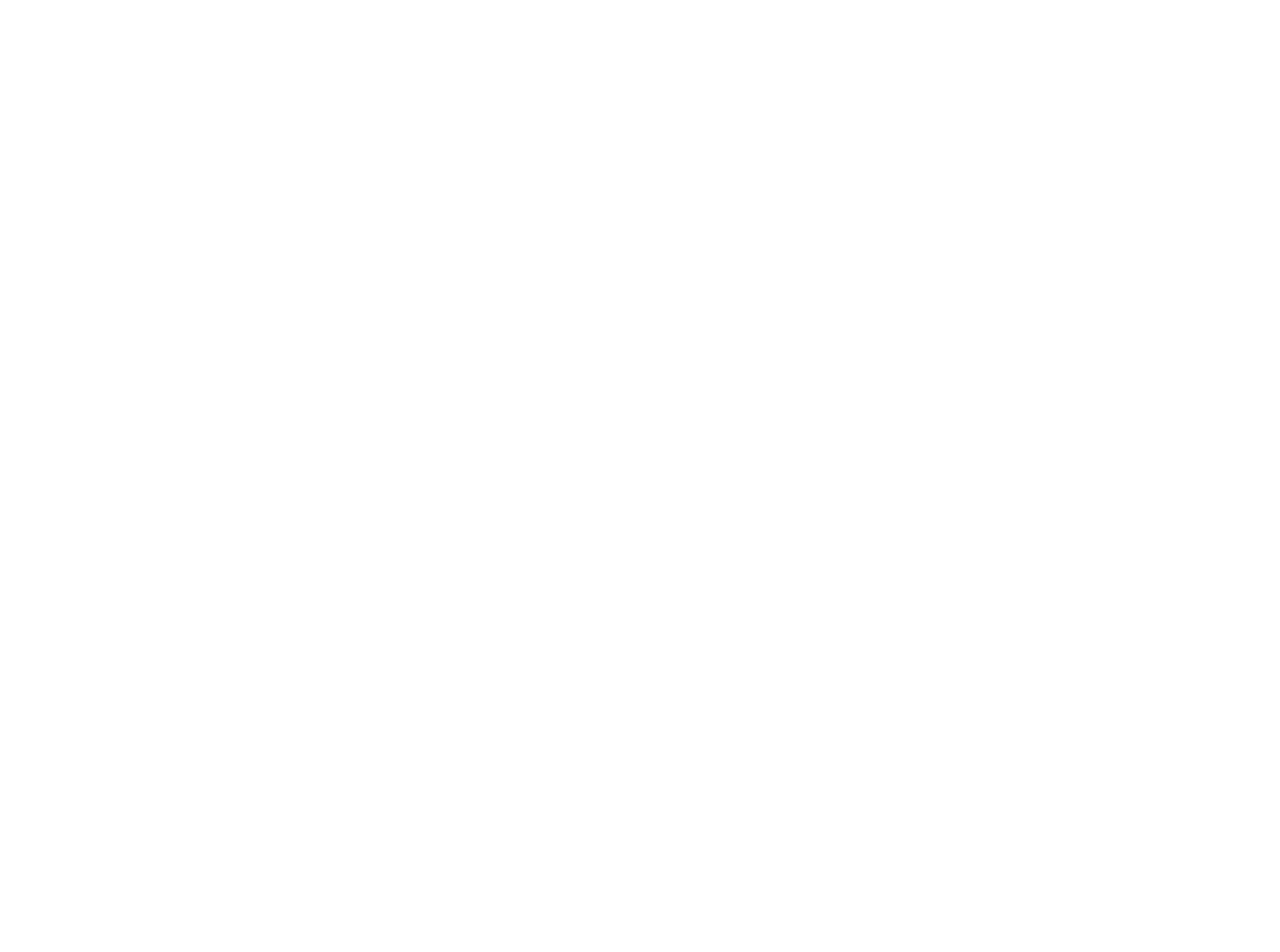
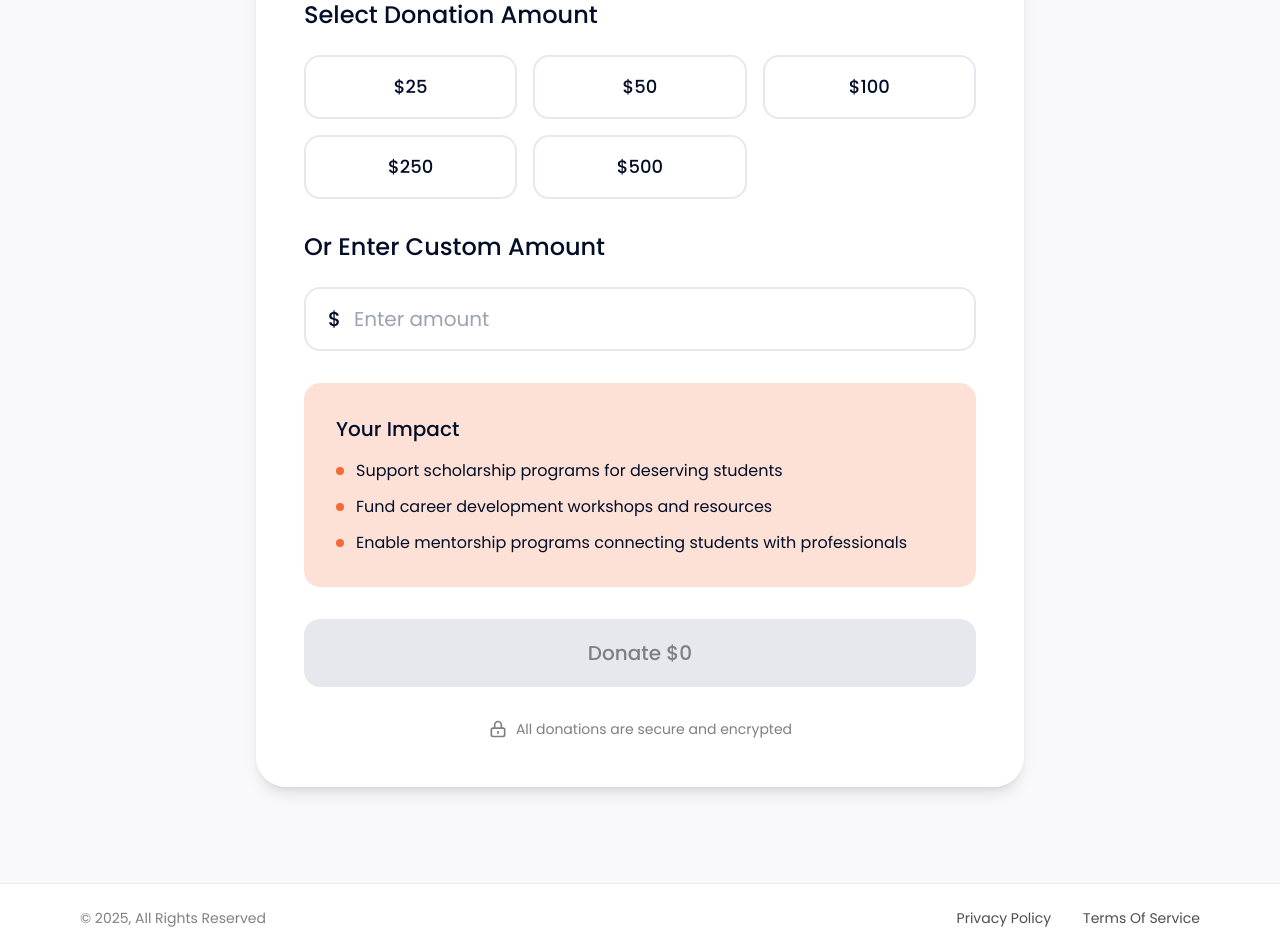
Before and after one commit to JonathanRamos2002/inuka, a React (Vite) app: page /donate in a window 1280 px wide. Before the commit this address had no page. Shown: the part 626-1578 px from the top of the page. Before the commit the page ends 800 px from the top, so only its background shows below. Built offline with nearby package versions, Linux system fonts and the light colour scheme.

Commit message:
updated donate page

```diff
--- a/src/Routes.jsx
+++ b/src/Routes.jsx
@@ -6,6 +6,7 @@
 import ServicesPage from './pages/Services';
 import EventsPage from './pages/Events';
 import ContactPage from './pages/Contact';
+import DonationPage from './pages/Donate';
 
 const AppRoutes = () => {
   return (
@@ -15,6 +16,7 @@
         <Route path="/services" element={<ServicesPage />} />
         <Route path="/events" element={<EventsPage />} />
         <Route path="/contact" element={<ContactPage />} />
+        <Route path="/donate" element={<DonationPage />} />
       </Routes>
     </Router>
   );
--- a/src/components/common/Header.jsx
+++ b/src/components/common/Header.jsx
@@ -64,9 +64,11 @@
           </div>
         </nav>
 
+        <Link to="/donate">
           <Button variant="secondary" className="hidden md:flex bg-[#f9f9fb] text-[#030d28] px-10 py-4 rounded-lg font-medium capitalize">
             Donate Now
           </Button>
+        </Link>
       </div>
 
       {/* Mobile Navigation Menu */}
@@ -101,9 +103,14 @@
             >
               Contact Us
             </Link>
+            <Link
+              to="/donate"
+              onClick={() => setIsMenuOpen(false)}
+            >
               <Button variant="secondary" className="bg-[#f9f9fb] text-[#030d28] px-10 py-4 rounded-lg font-medium capitalize w-full">
                 Donate Now
               </Button>
+            </Link>
           </nav>
         </div>
       )}
--- /dev/null
+++ b/src/pages/Donate.jsx
@@ -0,0 +1,131 @@
+import React, { useState } from 'react';
+import Header from '../components/common/Header';
+import Footer from '../components/common/Footer';
+
+const DonationPage = () => {
+  const [selectedAmount, setSelectedAmount] = useState(null);
+  const [customAmount, setCustomAmount] = useState('');
+
+  const predefinedAmounts = [25, 50, 100, 250, 500];
+
+  const handleAmountSelect = (amount) => {
+    setSelectedAmount(amount);
+    setCustomAmount('');
+  };
+
+  const handleCustomAmountChange = (e) => {
+    setCustomAmount(e.target.value);
+    setSelectedAmount(null);
+  };
+
+  return (
+    <div className="min-h-screen bg-white">
+      <Header />
+
+      {/* Hero Section */}
+      <section className="bg-[#f36a34] py-12 md:py-24 px-4 md:px-20">
+        <div className="max-w-6xl mx-auto text-center">
+          <h1 className="text-4xl md:text-[64px] leading-tight md:leading-[97px] font-light text-white capitalize mb-4 md:mb-8">
+            Make a Difference Today
+          </h1>
+          <p className="text-lg md:text-xl leading-6 text-[#ffffffb2] mb-8 md:mb-12 max-w-4xl mx-auto">
+            Your generous donation helps us provide mentorship, career support, scholarships, and resources to International Students, empowering them to achieve their dreams.
+          </p>
+        </div>
+      </section>
+
+      {/* Donation Form Section */}
+      <section className="bg-[#f9f9fb] py-12 md:py-24 px-4 md:px-20 -mt-8">
+        <div className="max-w-3xl mx-auto">
+          <div className="bg-white rounded-[30px] shadow-lg p-6 md:p-12">
+            <div className="space-y-8">
+              {/* Predefined Amounts */}
+              <div>
+                <label className="text-xl md:text-2xl font-medium text-[#030d28] mb-6 block">
+                  Select Donation Amount
+                </label>
+                <div className="grid grid-cols-2 sm:grid-cols-3 gap-4">
+                  {predefinedAmounts.map((amount) => (
+                    <button
+                      key={amount}
+                      onClick={() => handleAmountSelect(amount)}
+                      className={`${
+                        selectedAmount === amount
+                          ? 'bg-[#f36a34] text-white border-[#f36a34]'
+                          : 'bg-white text-[#030d28] border-[#e7e7ee] hover:border-[#f36a34] hover:text-[#f36a34]'
+                      } px-6 py-4 rounded-2xl font-medium transition-all duration-200 text-lg border-2`}
+                    >
+                      ${amount}
+                    </button>
+                  ))}
+                </div>
+              </div>
+
+              {/* Custom Amount */}
+              <div className="relative">
+                <label className="text-xl md:text-2xl font-medium text-[#030d28] mb-6 block">
+                  Or Enter Custom Amount
+                </label>
+                <div className="relative">
+                  <div className="absolute inset-y-0 left-0 pl-6 flex items-center pointer-events-none">
+                    <span className="text-[#030d28] text-xl font-medium">$</span>
+                  </div>
+                  <input
+                    type="number"
+                    value={customAmount}
+                    onChange={handleCustomAmountChange}
+                    className="w-full pl-12 pr-6 py-4 text-xl border-2 border-[#e7e7ee] rounded-2xl focus:outline-none focus:border-[#f36a34] transition-colors"
+                    placeholder="Enter amount"
+                    min="1"
+                  />
+                </div>
+              </div>
+
+              {/* Impact Information */}
+              <div className="bg-[#fde1d6] rounded-2xl p-6 md:p-8">
+                <h3 className="text-xl font-medium text-[#030d28] mb-4">Your Impact</h3>
+                <div className="space-y-3">
+                  <div className="flex items-start space-x-3">
+                    <div className="w-2 h-2 bg-[#f36a34] rounded-full mt-2"></div>
+                    <p className="text-[#030d28] flex-1">Support scholarship programs for deserving students</p>
+                  </div>
+                  <div className="flex items-start space-x-3">
+                    <div className="w-2 h-2 bg-[#f36a34] rounded-full mt-2"></div>
+                    <p className="text-[#030d28] flex-1">Fund career development workshops and resources</p>
+                  </div>
+                  <div className="flex items-start space-x-3">
+                    <div className="w-2 h-2 bg-[#f36a34] rounded-full mt-2"></div>
+                    <p className="text-[#030d28] flex-1">Enable mentorship programs connecting students with professionals</p>
+                  </div>
+                </div>
+              </div>
+
+              {/* Donation Button */}
+              <button
+                className={`w-full py-5 rounded-2xl text-xl font-medium transition-all duration-200 ${
+                  !selectedAmount && !customAmount
+                    ? 'bg-[#e7e7ee] text-[#7f7f7f] cursor-not-allowed'
+                    : 'bg-[#f36a34] text-white hover:bg-[#e55a2b]'
+                }`}
+                disabled={!selectedAmount && !customAmount}
+              >
+                Donate ${selectedAmount || customAmount || '0'}
+              </button>
+
+              <div className="flex items-center justify-center space-x-2 text-[#7f7f7f]">
+                <svg className="w-5 h-5" fill="none" stroke="currentColor" viewBox="0 0 24 24">
+                  <path strokeLinecap="round" strokeLinejoin="round" strokeWidth="2" d="M12 15v2m-6 4h12a2 2 0 002-2v-6a2 2 0 00-2-2H6a2 2 0 00-2 2v6a2 2 0 002 2zm10-10V7a4 4 0 00-8 0v4h8z" />
+                </svg>
+                <p className="text-sm">All donations are secure and encrypted</p>
+              </div>
+            </div>
+          </div>
+        </div>
+      </section>
+
+      <Footer />
+    </div>
+  );
+};
+
+export default DonationPage;
--- a/src/pages/Home/index.jsx
+++ b/src/pages/Home/index.jsx
@@ -6,6 +6,7 @@
 import InputField from '../../components/ui/InputField';
 import Card from '../../components/ui/Card';
 import Accordion from '../../components/ui/Accordion';
+import { Link } from 'react-router-dom';
 
 const HomePage = () => {
   const [email, setEmail] = useState('');
@@ -429,10 +430,12 @@
           <p className="text-sm md:text-base leading-6 font-medium text-[#7f7f7f] capitalize mb-6 md:mb-12 max-w-2xl mx-auto">
             Your donation empowers International Students with mentorship, career support, scholarships, and mental health resources, shaping the next generation of leaders and innovators.
           </p>
-          <Button variant="primary" className="bg-[#f36a34] text-white px-6 md:px-8 py-3 md:py-4 rounded-lg font-medium capitalize flex items-center space-x-2 mx-auto">
-            <span>Donate Now</span>
-            <img src="/images/img_icon_white_a700.svg" alt="arrow" className="w-4 h-4" />
-          </Button>
+          <Link to="/donate">
+            <Button variant="primary" className="bg-[#f36a34] text-white px-6 md:px-8 py-3 md:py-4 rounded-lg font-medium capitalize flex items-center space-x-2 mx-auto">
+              <span>Donate Now</span>
+              <img src="/images/img_icon_white_a700.svg" alt="arrow" className="w-4 h-4" />
+            </Button>
+          </Link>
         </div>
       </section>
 
```
Lines whose indentation alone changed are shown as unchanged.
